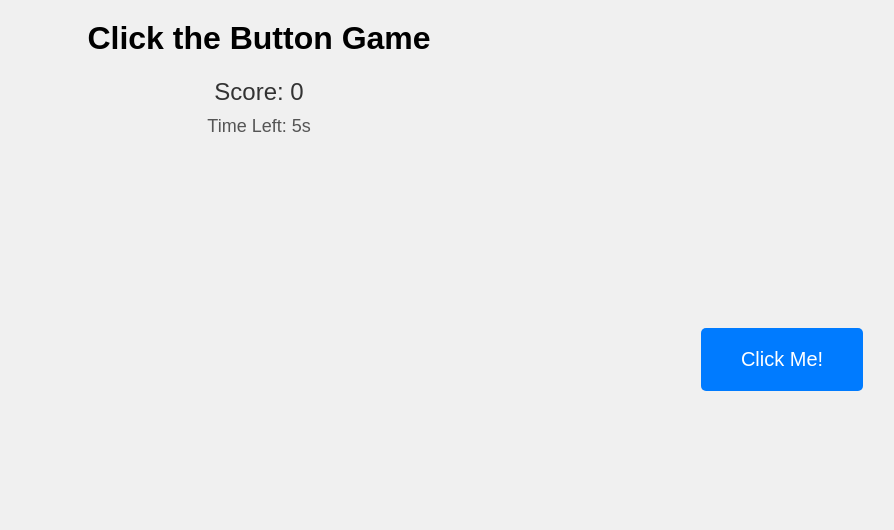
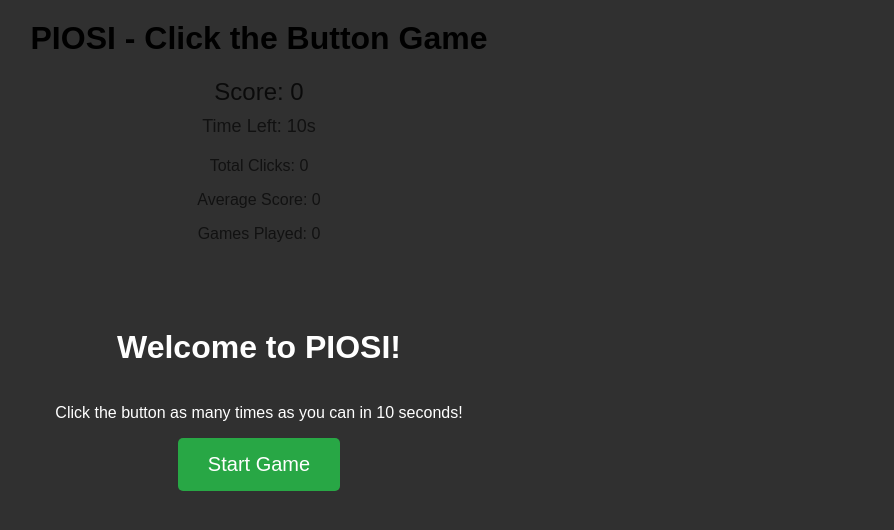
Before and after one commit to ZHines2/PIOSI, a plain HTML site: page index.html in a window 1280 px wide. Shown: the whole page, without its empty margins (381-1275 px from the left). Drawn offline with Linux system fonts and the light colour scheme.

Commit message:
Update index.html
added more func

```diff
--- a/index.html
+++ b/index.html
@@ -3,7 +3,7 @@
 <head>
   <meta charset="UTF-8">
   <meta name="viewport" content="width=device-width, initial-scale=1.0">
-  <title>Click the Button Game</title>
+  <title>PIOSI - Click the Button Game</title>
   <style>
     body {
       font-family: Arial, sans-serif;
@@ -38,21 +38,81 @@
       font-size: 18px;
       color: #555;
     }
+    #title-screen {
+      position: absolute;
+      top: 0;
+      left: 0;
+      width: 100%;
+      height: 100%;
+      background-color: rgba(0, 0, 0, 0.8);
+      color: white;
+      display: flex;
+      flex-direction: column;
+      justify-content: center;
+      align-items: center;
+      z-index: 10;
+    }
+    #stats {
+      margin-top: 20px;
+      font-size: 16px;
+      color: #555;
+    }
+    #start-button {
+      padding: 15px 30px;
+      font-size: 20px;
+      background-color: #28a745;
+      color: white;
+      border: none;
+      border-radius: 5px;
+      cursor: pointer;
+    }
+    #start-button:hover {
+      background-color: #218838;
+    }
   </style>
 </head>
 <body>
-  <h1>Click the Button Game</h1>
-  <button id="game-button">Click Me!</button>
+
+  <!-- Title Screen -->
+  <div id="title-screen">
+    <h1>Welcome to PIOSI!</h1>
+    <p>Click the button as many times as you can in 10 seconds!</p>
+    <button id="start-button">Start Game</button>
+  </div>
+
+  <!-- Game UI -->
+  <h1>PIOSI - Click the Button Game</h1>
+  <button id="game-button" style="display: none;">Click Me!</button>
   <div id="score">Score: 0</div>
   <div id="timer">Time Left: 10s</div>
+  <div id="stats">
+    <p>Total Clicks: <span id="total-clicks">0</span></p>
+    <p>Average Score: <span id="average-score">0</span></p>
+    <p>Games Played: <span id="games-played">0</span></p>
+  </div>
 
   <script>
     const button = document.getElementById('game-button');
     const scoreDisplay = document.getElementById('score');
     const timerDisplay = document.getElementById('timer');
+    const startButton = document.getElementById('start-button');
+    const titleScreen = document.getElementById('title-screen');
+    const totalClicksDisplay = document.getElementById('total-clicks');
+    const averageScoreDisplay = document.getElementById('average-score');
+    const gamesPlayedDisplay = document.getElementById('games-played');
 
     let score = 0;
     let timeLeft = 10;
+    let totalClicks = parseInt(localStorage.getItem('totalClicks')) || 0;
+    let totalScore = parseInt(localStorage.getItem('totalScore')) || 0;
+    let gamesPlayed = parseInt(localStorage.getItem('gamesPlayed')) || 0;
+
+    // Update stats display
+    function updateStats() {
+      totalClicksDisplay.textContent = totalClicks;
+      averageScoreDisplay.textContent = gamesPlayed > 0 ? (totalScore / gamesPlayed).toFixed(2) : 0;
+      gamesPlayedDisplay.textContent = gamesPlayed;
+    }
 
     // Function to move the button to a random position
     function moveButton() {
@@ -63,28 +123,52 @@
       button.style.top = Math.random() * height + 'px';
     }
 
-    // Event listener for button clicks
-    button.addEventListener('click', () => {
-      score++;
+    // Start the game
+    function startGame() {
+      titleScreen.style.display = 'none';
+      button.style.display = 'block';
+      score = 0;
+      timeLeft = 10;
       scoreDisplay.textContent = `Score: ${score}`;
+      timerDisplay.textContent = `Time Left: ${timeLeft}s`;
+      button.disabled = false;
+      button.textContent = "Click Me!";
       moveButton();
-    });
 
-    // Timer countdown
       const timerInterval = setInterval(() => {
         timeLeft--;
         timerDisplay.textContent = `Time Left: ${timeLeft}s`;
-
         if (timeLeft <= 0) {
           clearInterval(timerInterval);
           button.disabled = true;
           button.textContent = "Game Over!";
           alert(`Game Over! Your score: ${score}`);
+          gamesPlayed++;
+          totalScore += score;
+          localStorage.setItem('totalScore', totalScore);
+          localStorage.setItem('gamesPlayed', gamesPlayed);
+          updateStats();
+          titleScreen.style.display = 'flex';
+          button.style.display = 'none';
         }
       }, 1000);
+    }
 
-    // Initial button placement
+    // Event listener for button clicks
+    button.addEventListener('click', () => {
+      score++;
+      totalClicks++;
+      localStorage.setItem('totalClicks', totalClicks);
+      scoreDisplay.textContent = `Score: ${score}`;
       moveButton();
+      updateStats();
+    });
+
+    // Event listener for start button
+    startButton.addEventListener('click', startGame);
+
+    // Initial stats update
+    updateStats();
   </script>
 </body>
 </html>
```
Lines whose indentation alone changed are shown as unchanged.
